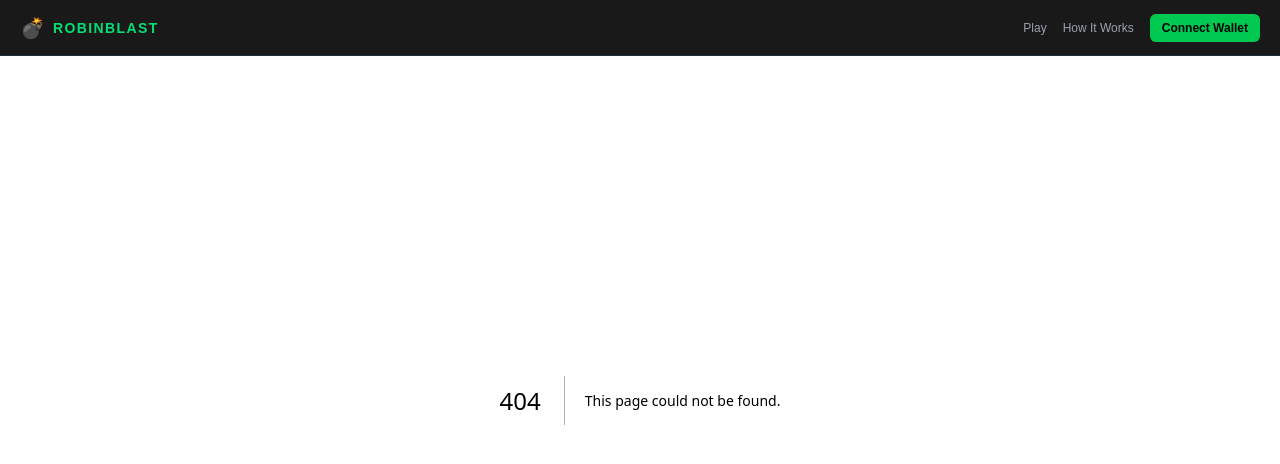
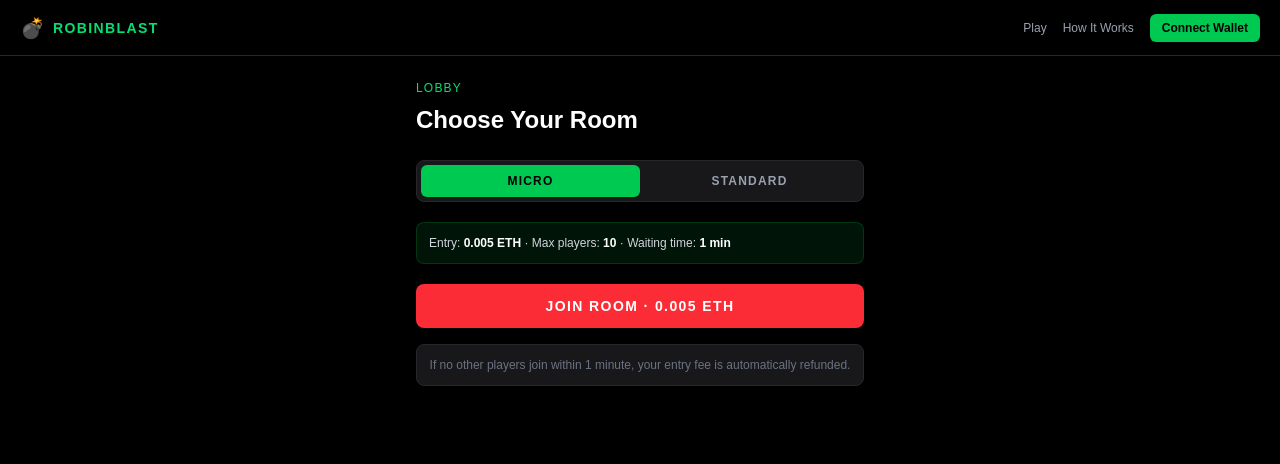
Before and after one commit to robinblast21/robinblast-frontend, a Next.js app: page /play in a window 1280 px wide. Before the commit this address had no page. Shown: the top 464 px of the page. Built offline with nearby package versions, Linux system fonts and the light colour scheme.

Commit message:
Add play/lobby page with room type toggle

```diff
--- /dev/null
+++ b/app/play/page.tsx
@@ -0,0 +1,58 @@
+// app/play/page.tsx
+// Lobby page — lets players pick a room type before joining
+
+"use client";
+
+import { useState } from "react";
+
+export default function PlayPage() {
+  const [roomType, setRoomType] = useState<"MICRO" | "STANDARD">("MICRO");
+
+  const entryFee = roomType === "MICRO" ? "0.005" : "0.01";
+
+  return (
+    <main className="min-h-screen bg-black pt-14 px-5 pb-10 text-white">
+      <div className="max-w-md mx-auto">
+        <div className="mb-6 mt-6">
+          <div className="text-green-400 text-xs tracking-widest mb-2">LOBBY</div>
+          <h1 className="text-2xl font-bold">Choose Your Room</h1>
+        </div>
+
+        {/* Room type tabs */}
+        <div className="flex bg-zinc-900 border border-zinc-800 rounded-lg p-1 mb-5">
+          {(["MICRO", "STANDARD"] as const).map((type) => (
+            <button
+              key={type}
+              onClick={() => setRoomType(type)}
+              className={`flex-1 py-2 rounded-md text-xs font-bold tracking-widest ${
+                roomType === type
+                  ? "bg-green-500 text-black"
+                  : "text-gray-400"
+              }`}
+            >
+              {type}
+            </button>
+          ))}
+        </div>
+
+        {/* Room info */}
+        <div className="bg-green-500/10 border border-green-500/20 rounded-lg p-3 mb-5 text-xs text-gray-300">
+          Entry: <span className="text-white font-bold">{entryFee} ETH</span>
+          {"  ·  "}
+          Max players: <span className="text-white font-bold">10</span>
+          {"  ·  "}
+          Waiting time: <span className="text-white font-bold">1 min</span>
+        </div>
+
+        {/* Join button */}
+        <button className="w-full bg-red-500 text-white font-bold py-3 rounded-lg tracking-widest text-sm mb-4">
+          JOIN ROOM · {entryFee} ETH
+        </button>
+
+        <div className="bg-zinc-900 border border-zinc-800 rounded-lg p-3 text-xs text-gray-500 text-center">
+          If no other players join within 1 minute, your entry fee is automatically refunded.
+        </div>
+      </div>
+    </main>
+  );
+}
```
